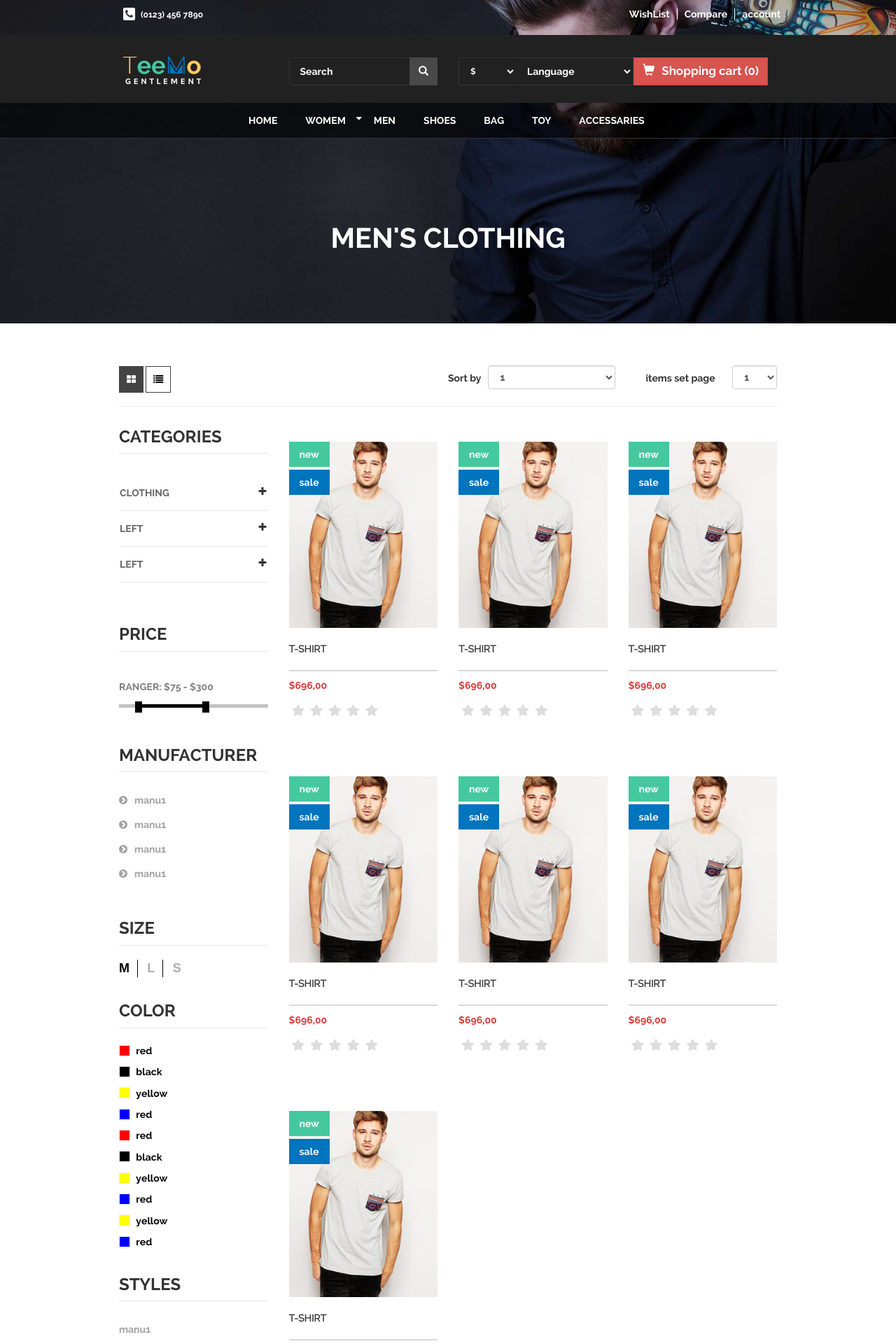
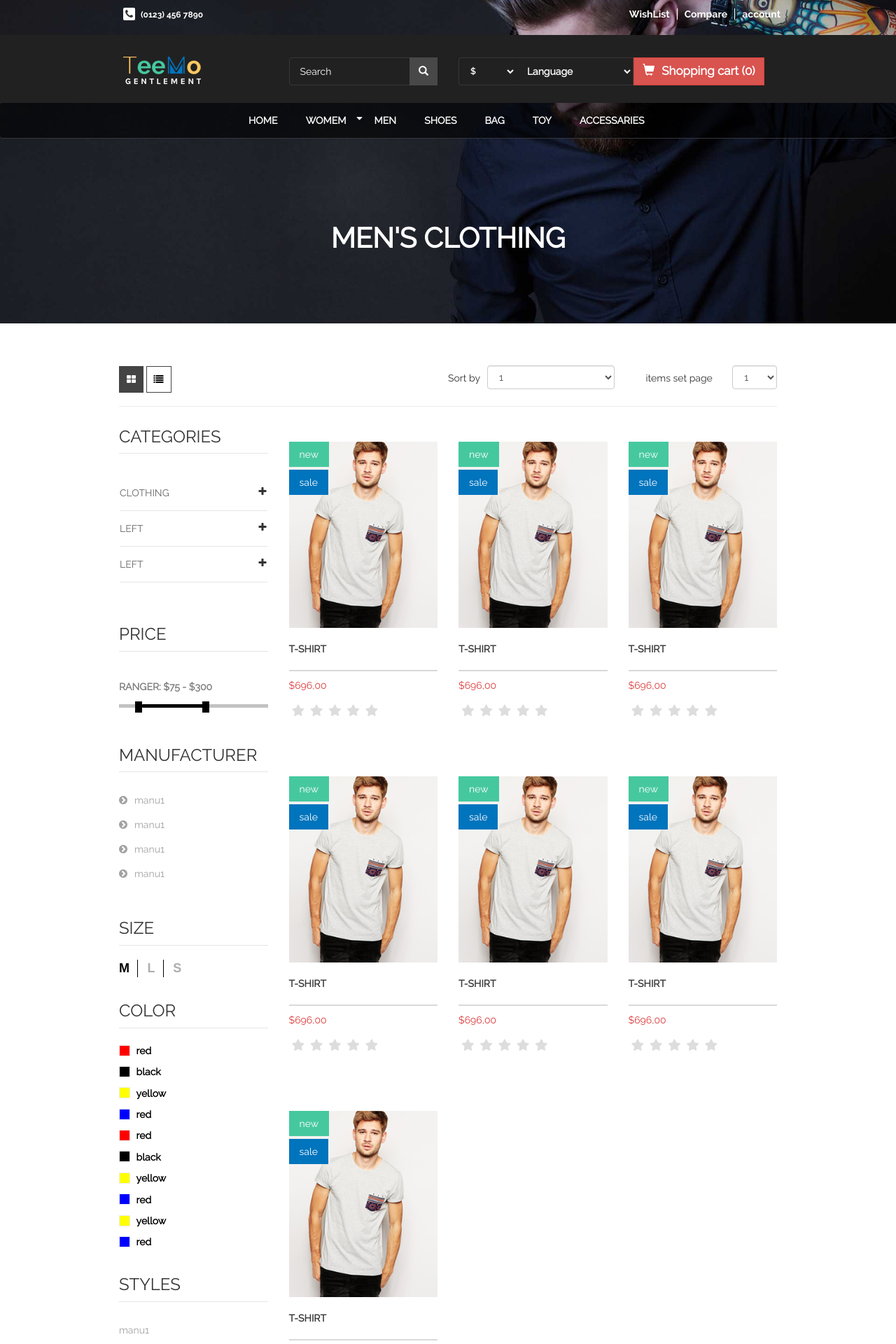
Before and after one commit to buithu/demo.github.io, a PHP site: page /grid.html in a window 1280 px wide. Shown: the top 1920 px of the page at 70% size. Run offline with PHP 8.4, Linux system fonts and the light colour scheme; style sheets or scripts are compiled from the project's sources; some libraries are stand-ins or nearby versions.

Commit message:
Update style.css

```diff
--- a/css/style.css
+++ b/css/style.css
@@ -17,7 +17,7 @@
   font-style: normal;
 }
 body{
-	font-family: 'Raleway-Bold';
+	font-family: 'Raleway', sans-serif;
 }
 h2{
 	font-size: 24px;
```
